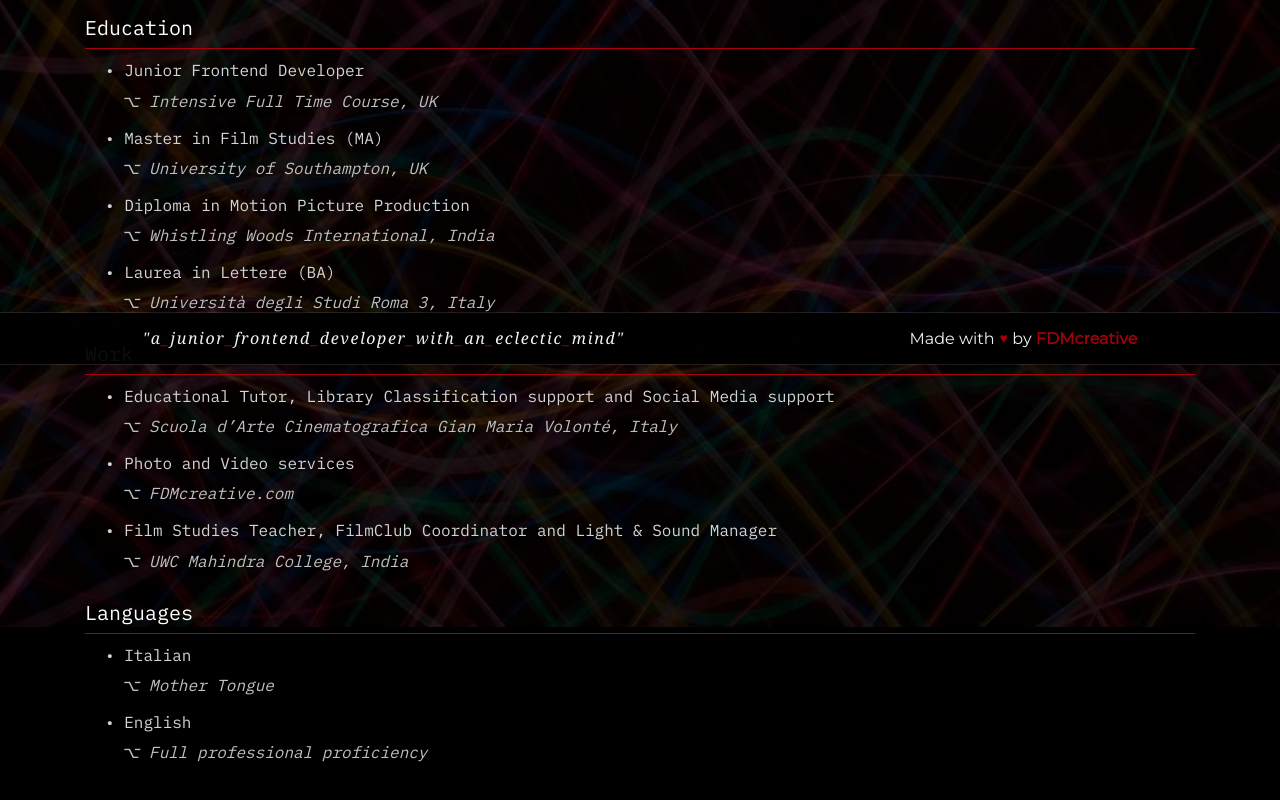
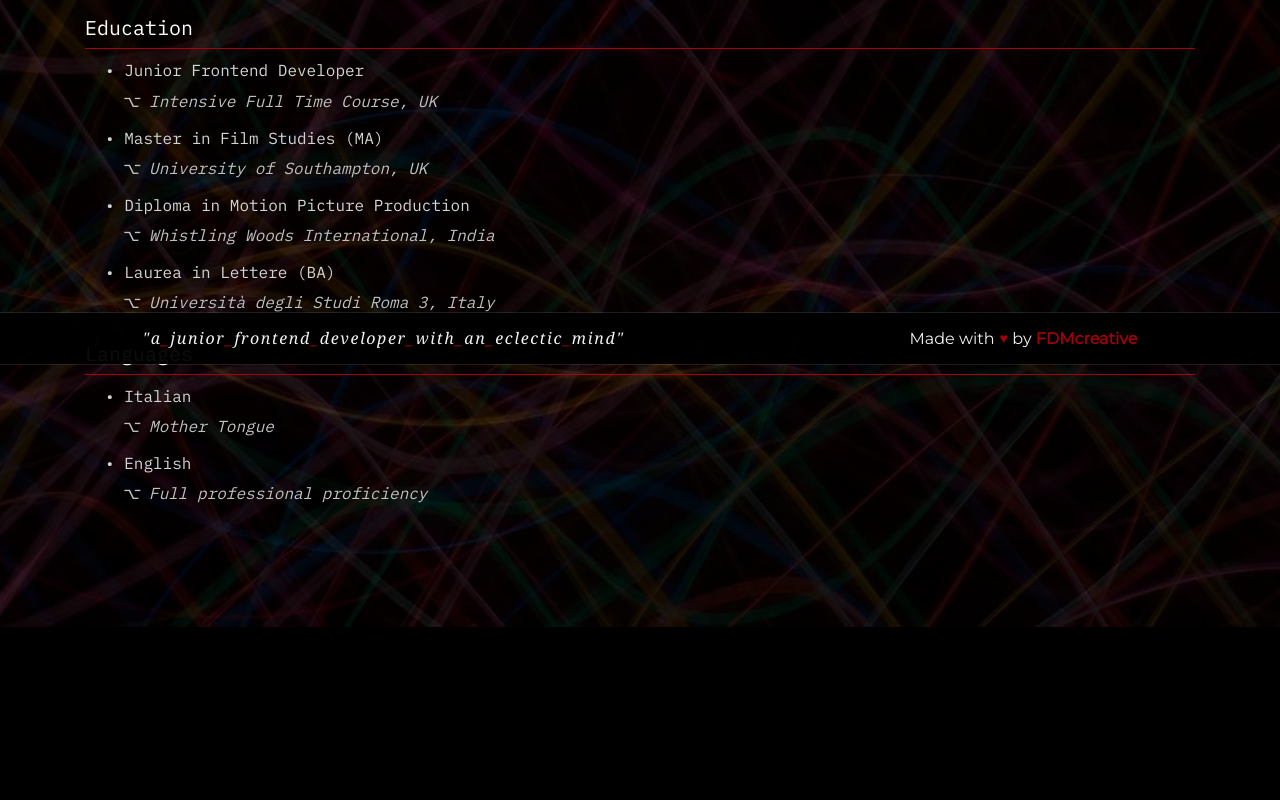
Before and after one commit to FDMcreative/FDMcoding, an Angular app: page /about in a window 1280 px wide. Shown: the part 436-1236 px from the top of the page. After the commit the page ends 1008 px from the top, so only its background shows below. Built offline with nearby package versions, Linux system fonts and the light colour scheme.

Commit message:
removed work list

```diff
--- a/src/app/about/about.component.html
+++ b/src/app/about/about.component.html
@@ -1,5 +1,3 @@
-
-
 <div class="container fade-in">
 
   <h2>{{ title }}</h2>
@@ -37,7 +35,7 @@
       </li>
     </div>
 
-    <div class="list-group list-group-flush">
+    <!-- <div class="list-group list-group-flush">
       <h5>Work</h5>
       <li class="list-group-item">
 
@@ -50,7 +48,7 @@
         <h6><span>• </span>Film Studies Teacher, FilmClub Coordinator and Light & Sound Manager</h6>
         <p><span>⌥ </span>UWC Mahindra College, India</p>
       </li>
-    </div>
+    </div> -->
 
     <div class="list-group list-group-flush">
       <h5>Languages</h5>
```
